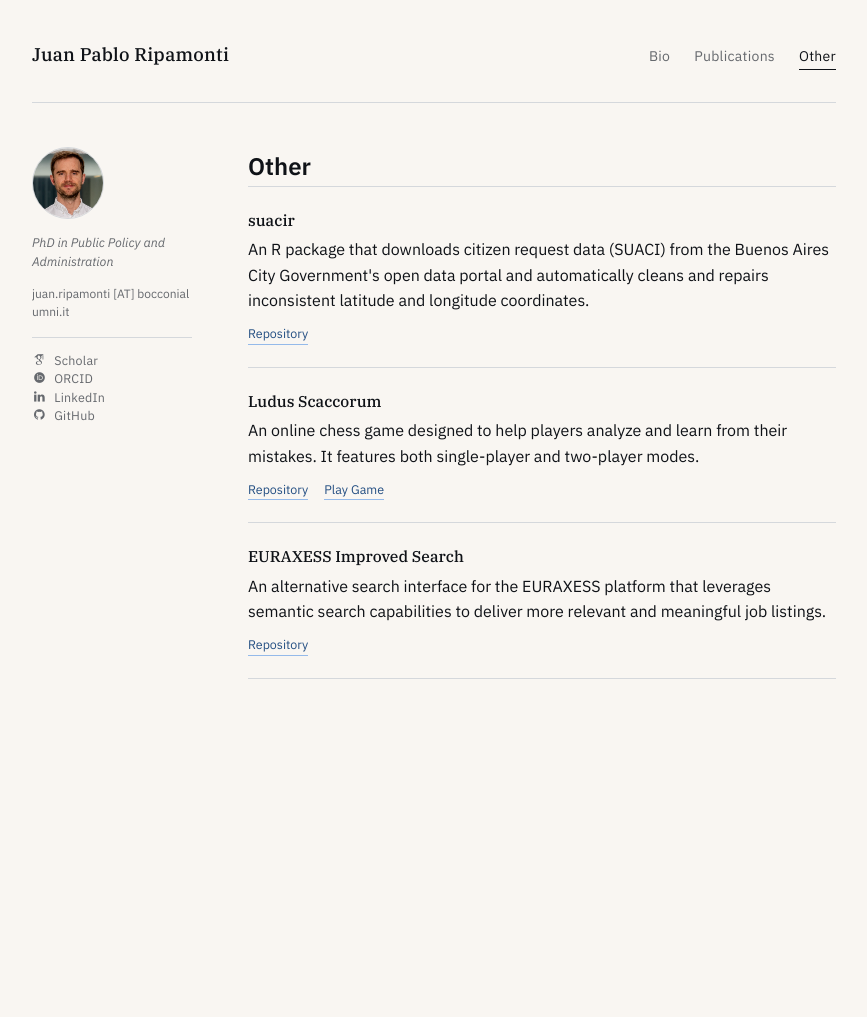
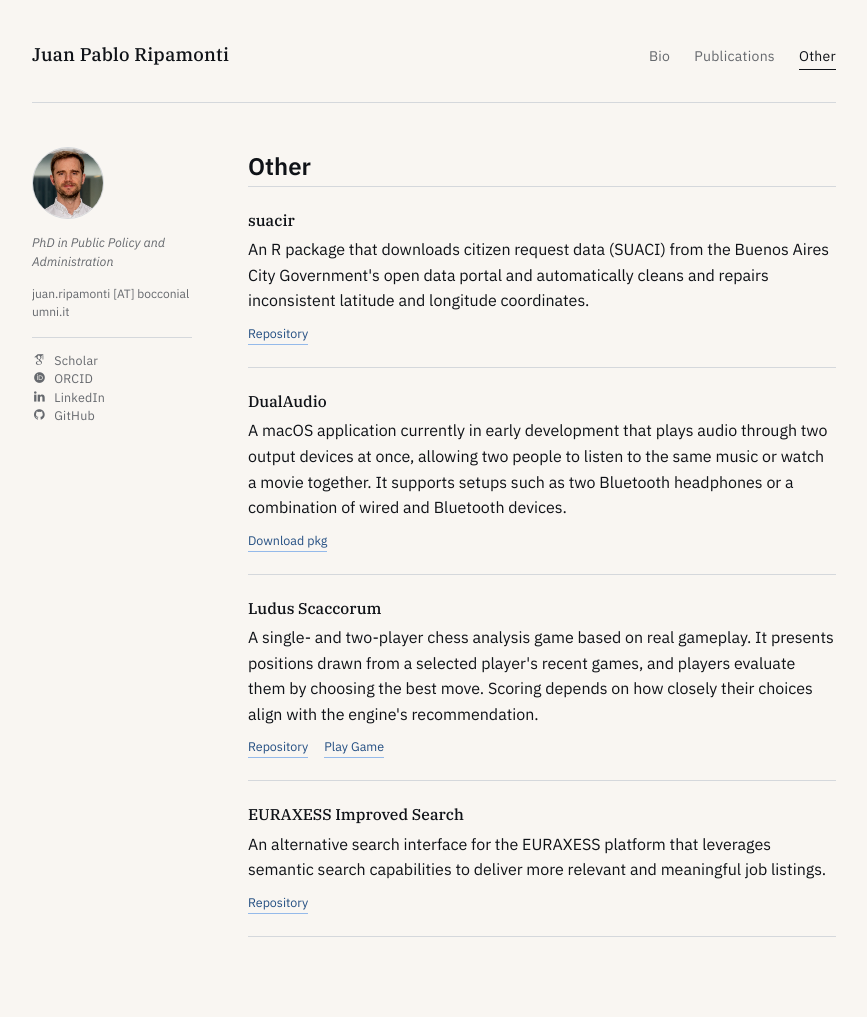
Before and after one commit to jpripamonti/jpripamonti.github.io, a Jekyll site: the page built from software.html, in a window 1280 px wide. Shown: the whole page, without its empty margins (206-1073 px from the left). Built offline with Jekyll 4.4.1, drawn with Linux system fonts in a browser that asks for light colours; some web fonts are replaced; before the commit the page ends 900 px from its top, so only the background shows below that.

Commit message:
Add DualAudio project entry

```diff
--- a/software.html
+++ b/software.html
@@ -17,8 +17,16 @@ title: Other
       </article>
 
       <article class="publication">
+        <h3 class="publication-title">DualAudio</h3>
+        <p>A macOS application currently in early development that plays audio through two output devices at once, allowing two people to listen to the same music or watch a movie together. It supports setups such as two Bluetooth headphones or a combination of wired and Bluetooth devices.</p>
+        <div class="publication-links">
+          <a class="publication-link" href="{{ '/assets/DualAudio.pkg' | relative_url }}" target="_blank" rel="noopener noreferrer">Download pkg</a>
+        </div>
+      </article>
+
+      <article class="publication">
         <h3 class="publication-title">Ludus Scaccorum</h3>
-        <p>An online chess game designed to help players analyze and learn from their mistakes. It features both single-player and two-player modes.</p>
+        <p>A single- and two-player chess analysis game based on real gameplay. It presents positions drawn from a selected player's recent games, and players evaluate them by choosing the best move. Scoring depends on how closely their choices align with the engine's recommendation.</p>
         <div class="publication-links">
           <a class="publication-link" href="https://github.com/jpripamonti/ludus_scaccorum" target="_blank" rel="noopener noreferrer">Repository</a>
           <a class="publication-link" href="https://jpripamonti.github.io/ludus_scaccorum/" target="_blank" rel="noopener noreferrer">Play Game</a>
```
Also changed, not shown: 1 other file.
